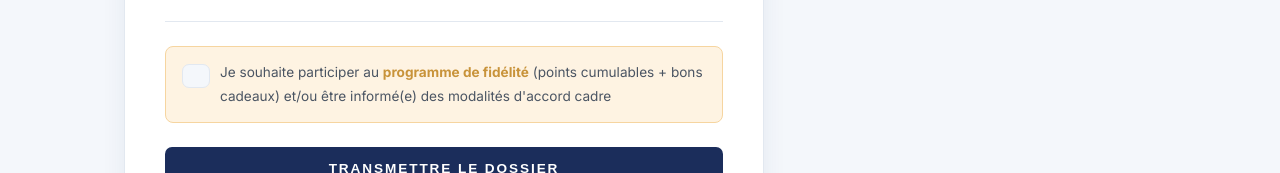
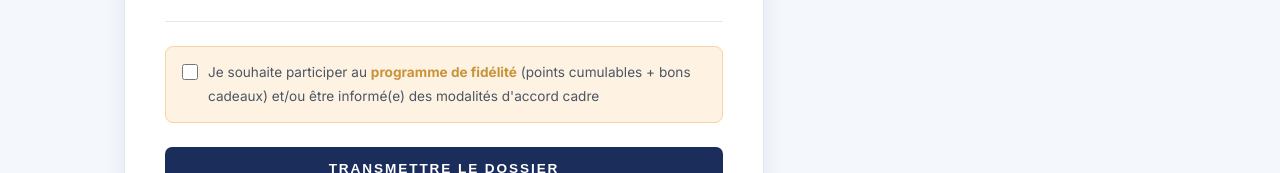
Before and after one commit to BUFFARD388/valorimmo, a plain HTML site: page prescripteur.html in a window 1280 px wide. Shown: the part 7642-7815 px from the top of the page. Drawn offline with Linux system fonts and the light colour scheme.

Commit message:
fix: checkbox cochable + toggle notaire/autres robuste

```diff
--- a/prescripteur.html
+++ b/prescripteur.html
@@ -139,12 +139,16 @@
   .form-group { display: flex; flex-direction: column; gap: 5px; }
   .form-group.full { grid-column: 1 / -1; }
   .form-group label { font-size: 0.78rem; font-weight: 600; color: var(--text-dark); }
-  .form-group input, .form-group select, .form-group textarea {
+  .form-group input:not([type="checkbox"]):not([type="radio"]), .form-group select, .form-group textarea {
     background: var(--bg-alt); border: 1.5px solid var(--border); color: var(--text-dark);
     padding: 11px 13px; font-size: 0.92rem; font-family: inherit; outline: none;
     transition: border-color 0.2s; border-radius: 7px; appearance: none; width: 100%;
   }
-  .form-group input:focus, .form-group select:focus, .form-group textarea:focus { border-color: var(--blue); background: #fff; }
+  .form-group input[type="checkbox"], .form-group input[type="radio"] {
+    width: auto; height: 16px; min-width: 16px; appearance: auto; cursor: pointer;
+    border: none; background: none; padding: 0; border-radius: 0; accent-color: var(--gold);
+  }
+  .form-group input:not([type="checkbox"]):not([type="radio"]):focus, .form-group select:focus, .form-group textarea:focus { border-color: var(--blue); background: #fff; }
   .form-group textarea { min-height: 100px; resize: vertical; }
   .form-divider { grid-column: 1 / -1; border: none; border-top: 1px solid var(--border); margin: 8px 0; }
   .form-section-label { grid-column: 1 / -1; font-size: 0.72rem; font-weight: 700; letter-spacing: 0.18em; text-transform: uppercase; color: var(--blue); padding-top: 4px; }
@@ -868,11 +872,12 @@
   })();
 
   // ── Toggle notaire / autres professionnels ──
-  (function() {
+  function initToggleProfession() {
     const selectType = document.querySelector('select[name="presc_type"]');
     const blocAutres = document.getElementById('bloc-commission-autres');
     const blocNotaire = document.getElementById('bloc-commission-notaire');
     const hiddenField = document.getElementById('partenariat_notaire_field');
+    if (!selectType || !blocAutres || !blocNotaire) return;
 
     function toggleProfession() {
       const isNotaire = selectType.value === 'Notaire';
@@ -883,7 +888,8 @@
 
     selectType.addEventListener('change', toggleProfession);
     toggleProfession(); // état initial
-  })();
+  }
+  document.addEventListener('DOMContentLoaded', initToggleProfession);
 
   async function handleSubmit(e) {
     e.preventDefault();
```
